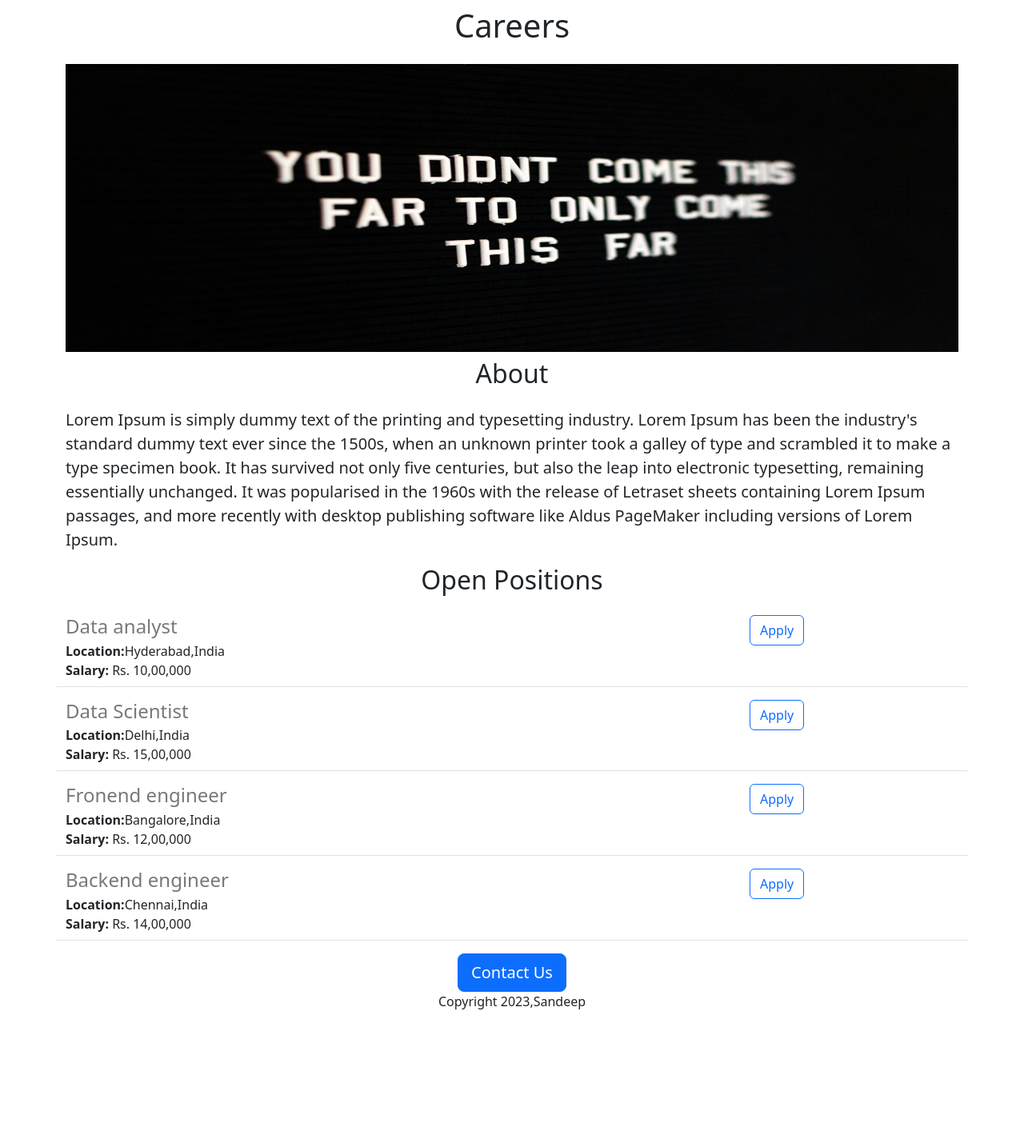
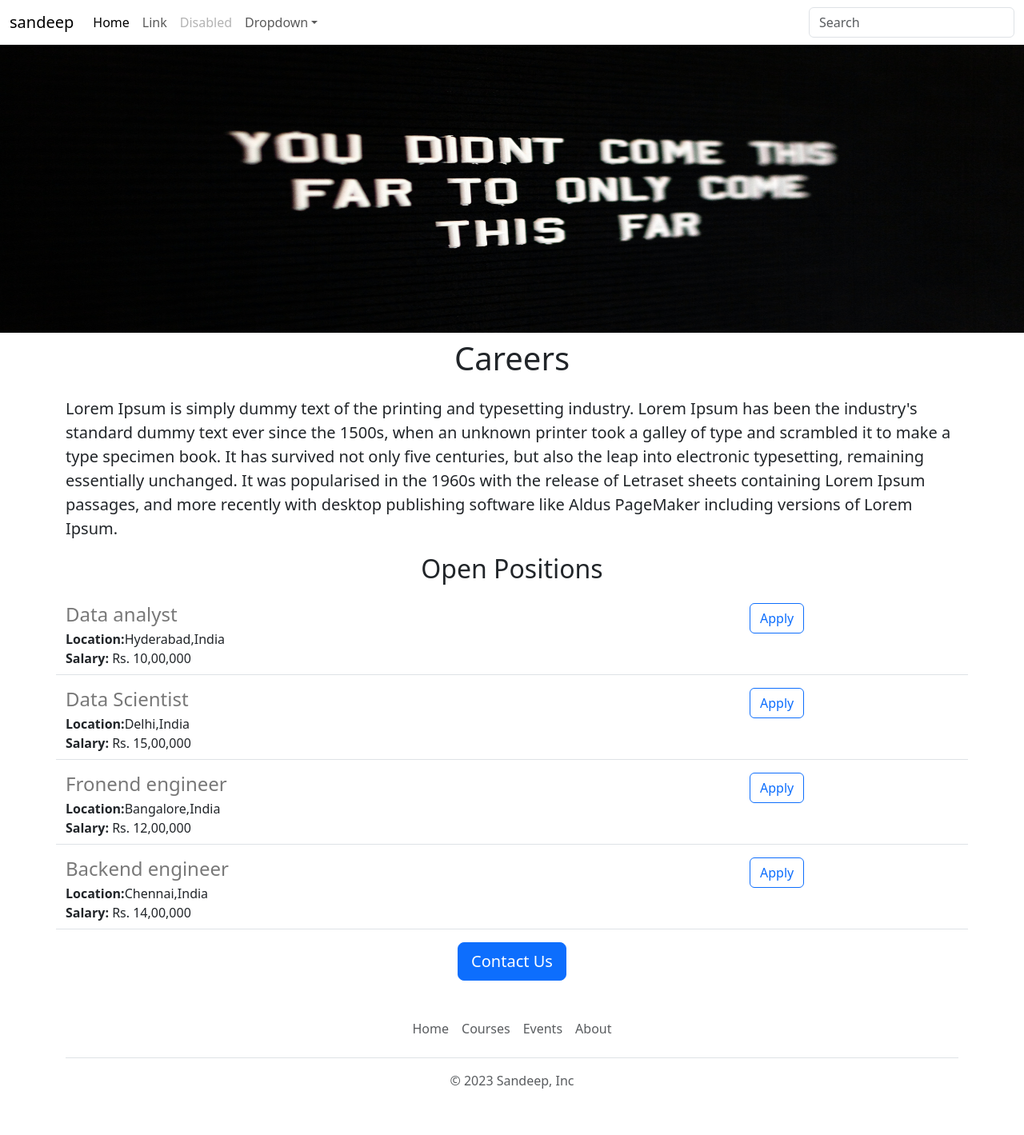
Before and after one commit to Sandeep18JS/Python-Flask-2, a Flask app: page / in a window 1280 px wide. Shown: the whole page at 80% size. Before the commit the page ends 1262 px from the top, so only its background shows below. Run offline with Flask 3, Linux system fonts and the light colour scheme.

Commit message:
functional and aesthetic  improvements

```diff
--- /dev/null
+++ b/templates/footer.html
@@ -0,0 +1,12 @@
+<div class="container">
+  <footer class="py-3 my-4">
+    <ul class="nav justify-content-center border-bottom pb-3 mb-3">
+      <li class="nav-item"><a href="https://python-flask--sandeepvemula1.repl.co" class="nav-link px-2 text-body-secondary">Home</a></li>
+      <li class="nav-item"><a href="https://python-flask--sandeepvemula1.repl.co/learn" class="nav-link px-2 text-body-secondary">Courses</a></li>
+      <li class="nav-item"><a href="https://python-flask--sandeepvemula1.repl.co/events" class="nav-link px-2 text-body-secondary">Events</a></li>
+      <li class="nav-item"><a href="https://python-flask--sandeepvemula1.repl.co/about" class="nav-link px-2 text-body-secondary">About</a></li>
+
+    </ul>
+    <p class="text-center text-body-secondary">&copy; 2023 Sandeep, Inc</p>
+  </footer>
+</div>
--- a/templates/home.html
+++ b/templates/home.html
@@ -16,11 +16,13 @@
 </head>
 
 <body>
+  {% include 'nav.html' %}
+   <img class="img-fluid" id="banner" src="https://python-flask--sandeepvemula1.repl.co/static/banner.jpg"
+            height="320">
     <div class="container">
         <h1 class="text-center mt-2 mb-4">Careers</h1>
-        <img class="img-fluid" id="banner" src="https://python-flask--sandeepvemula1.repl.co/static/banner.jpg"
-            height="320">
-        <h2 class="text-center mt-2 mb-4"">About</h2>
+
+
     <p class = " lead">
             Lorem Ipsum is simply dummy text of the printing and typesetting industry. Lorem Ipsum has been the
             industry's standard dummy text ever since the 1500s, when an unknown printer took a galley of type and
@@ -39,9 +41,10 @@
             </div>
             <div class="text-center">
                 <button class="btn btn-primary btn-lg"> Contact Us</button>
-                <p>Copyright 2023,Sandeep</p>
+
             </div>
     </div>
+  {% include 'footer.html'%}
 </body>
 
 </html>
--- a/templates/jobitem.html
+++ b/templates/jobitem.html
@@ -6,7 +6,8 @@
     <div><b>Salary: </b>{{job['salary']}} </div>
     {% endif %}
 </div>
-  <div class="col-3">
-  <button type="button" class="btn btn-outline-primary">Apply</button>
+  <div class="col-2 padding-right:16px">
+    <a href="mailto:sandeepvemula408@gmail.com?subject=Application%20for%20{{job['title']}}&body=My%20name%20%3A%20%3Cyour%20name%3E%0D%0AMy%20Resume%3A%3Cresume%20link%3E%0D%0AMy%20LinkedIn%3A%20%3CLinkedIn%20%3E" type="button" class="btn btn-outline-primary">Apply</a>
+
 </div>
 </div>
--- /dev/null
+++ b/templates/nav.html
@@ -0,0 +1,34 @@
+ <nav class="navbar navbar-expand-lg navbar-light bg-white shadow-sm fixed-top" aria-label="Fifth navbar example">
+    <div class="container-fluid">
+      <a class="navbar-brand" href="#">sandeep</a>
+      <button class="navbar-toggler" type="button" data-bs-toggle="collapse" data-bs-target="#navbarsExample05" aria-controls="navbarsExample05" aria-expanded="false" aria-label="Toggle navigation">
+        <span class="navbar-toggler-icon"></span>
+      </button>
+
+      <div class="collapse navbar-collapse" id="navbarsExample05">
+        <ul class="navbar-nav me-auto mb-2 mb-lg-0">
+          <li class="nav-item">
+            <a class="nav-link active" aria-current="page" href="#">Home</a>
+          </li>
+          <li class="nav-item">
+            <a class="nav-link" href="#">Link</a>
+          </li>
+          <li class="nav-item">
+            <a class="nav-link disabled">Disabled</a>
+          </li>
+          <li class="nav-item dropdown">
+            <a class="nav-link dropdown-toggle" href="#" data-bs-toggle="dropdown" aria-expanded="false">Dropdown</a>
+            <ul class="dropdown-menu">
+              <li><a class="dropdown-item" href="#">Action</a></li>
+              <li><a class="dropdown-item" href="#">Another action</a></li>
+              <li><a class="dropdown-item" href="#">Something else here</a></li>
+            </ul>
+          </li>
+        </ul>
+        <form role="search">
+          <input class="form-control" type="search" placeholder="Search" aria-label="Search">
+        </form>
+      </div>
+    </div>
+  </nav>
+  <div style = "height:56px"></div>
```
